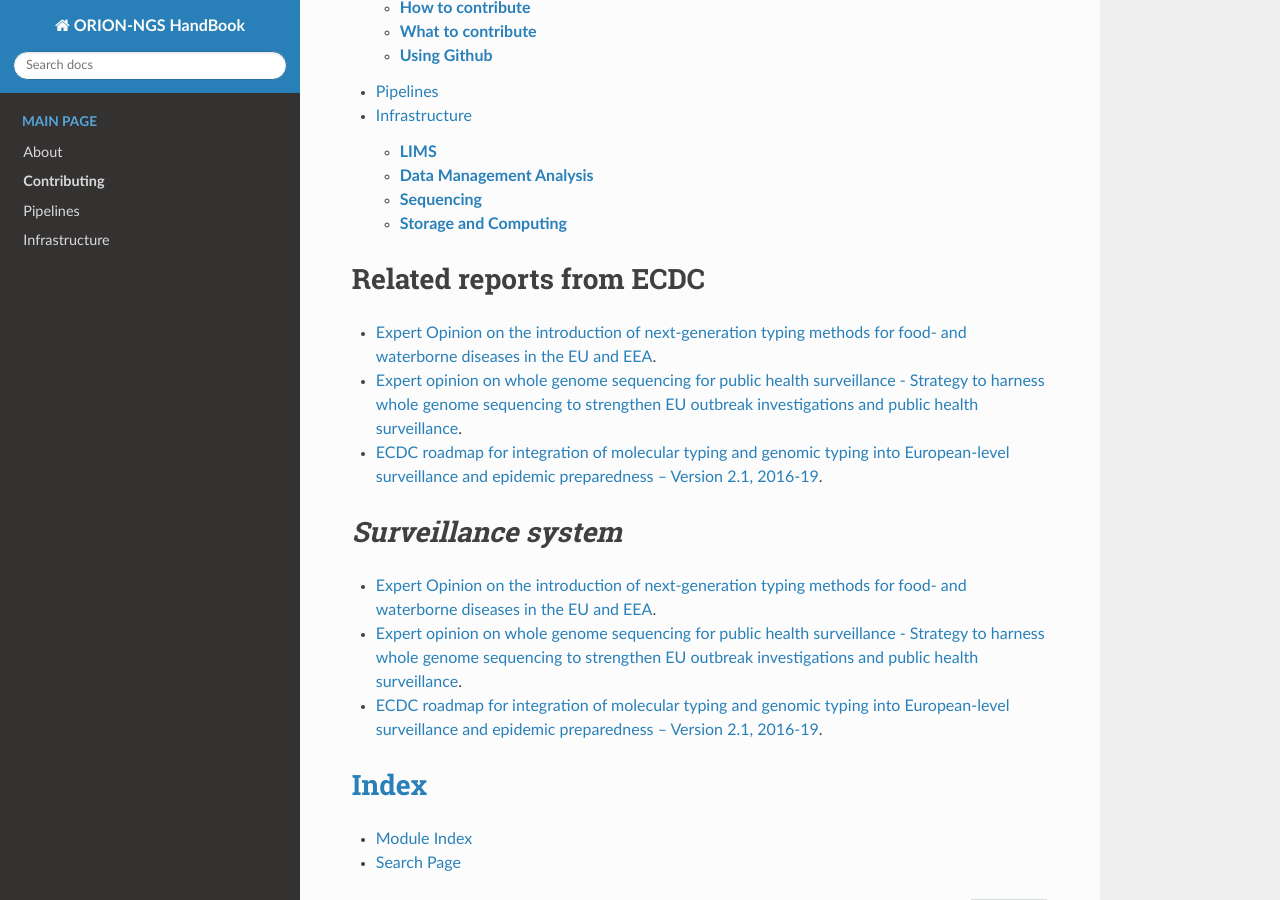
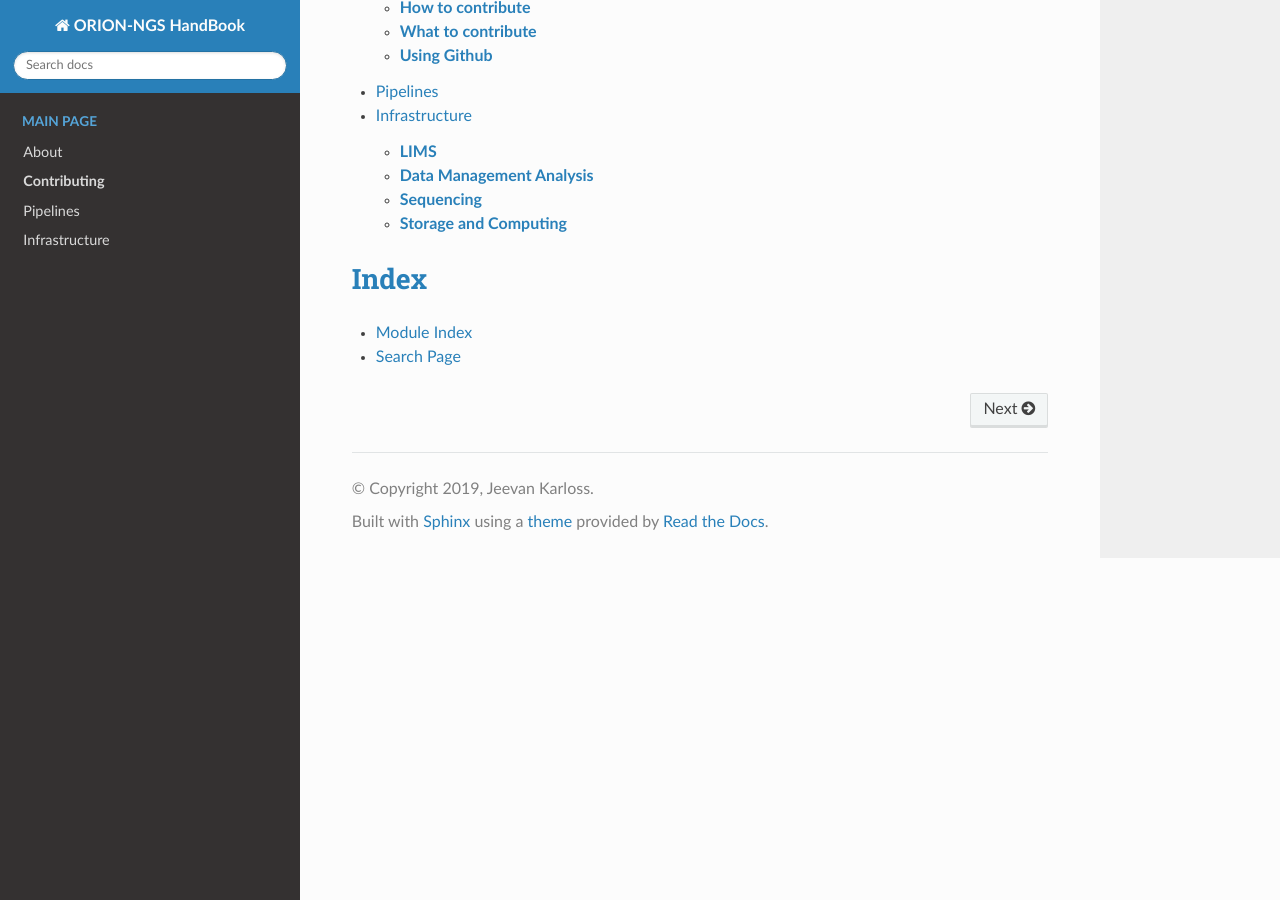
Before and after one commit to NorwegianVeterinaryInstitute/ORION_HandBook, a Sphinx documentation site: the page built from docs/source/index.rst, in a window 1280 px wide and 900 px high, scrolled down 440 px. Built offline with Sphinx 7.4.7 and the Read the Docs theme 2.0.0, drawn with Linux system fonts in a browser that asks for light colours; pages that are not in the unit, such as notebooks, are missing from menus.

Commit message:
Update index.rst

```diff
--- a/docs/source/index.rst
+++ b/docs/source/index.rst
@@ -14,17 +14,7 @@ This page will document the delivereables from OneHealth ORION WP2-NGS.
    Pipelines/test_page.rst
    infrastructure/infrastructure.rst
 
-Related reports from ECDC
-==================
-* `Expert Opinion on the introduction of next-generation typing methods for food- and waterborne diseases in the EU and EEA <https://ecdc.europa.eu/sites/portal/files/media/en/publications/Publications/food-and-waterborne-diseases-next-generation-typing-methods.pdf>`_.
-* `Expert opinion on whole genome sequencing for public health surveillance - Strategy to harness whole genome sequencing to strengthen EU outbreak investigations and public health surveillance <https://ecdc.europa.eu/sites/portal/files/media/en/publications/Publications/whole-genome-sequencing-for-public-health-surveillance.pdf>`_.
-* `ECDC roadmap for integration of molecular typing and genomic typing into European-level surveillance and epidemic preparedness – Version 2.1, 2016-19 <https://ecdc.europa.eu/sites/portal/files/media/en/publications/Publications/molecular-typing-EU-surveillance-epidemic-preparedness-2016-19-roadmap.pdf>`_.
 
-`Surveillance system`
-==================
-* `Expert Opinion on the introduction of next-generation typing methods for food- and waterborne diseases in the EU and EEA <https://ecdc.europa.eu/sites/portal/files/media/en/publications/Publications/food-and-waterborne-diseases-next-generation-typing-methods.pdf>`_.
-* `Expert opinion on whole genome sequencing for public health surveillance - Strategy to harness whole genome sequencing to strengthen EU outbreak investigations and public health surveillance <https://ecdc.europa.eu/sites/portal/files/media/en/publications/Publications/whole-genome-sequencing-for-public-health-surveillance.pdf>`_.
-* `ECDC roadmap for integration of molecular typing and genomic typing into European-level surveillance and epidemic preparedness – Version 2.1, 2016-19 <https://ecdc.europa.eu/sites/portal/files/media/en/publications/Publications/molecular-typing-EU-surveillance-epidemic-preparedness-2016-19-roadmap.pdf>`_.
 
 :ref:`genindex`
 ==================
```
